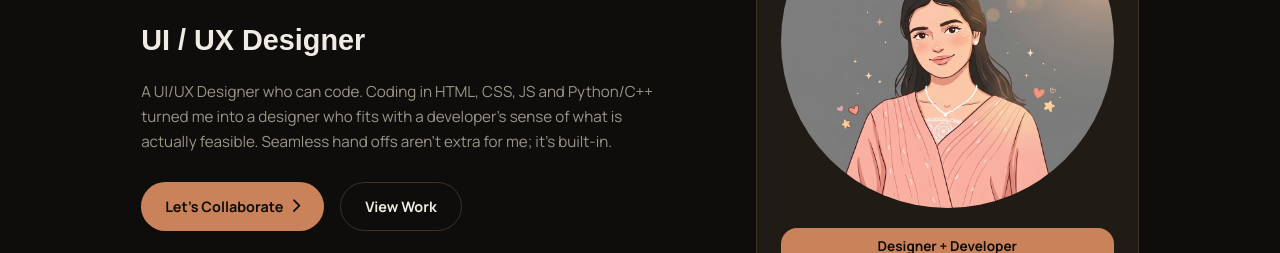
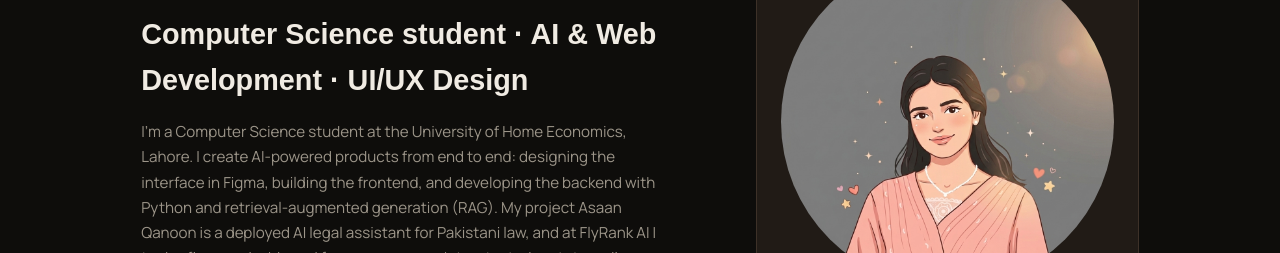
Before and after one commit to Hira807/Hira807.github.io, a plain HTML site: page index.html in a window 1280 px wide. Shown: the part 297-550 px from the top of the page. Drawn offline with Linux system fonts and the light colour scheme; a web font is replaced by a local one.

Commit message:
Update index.html
Updated the title and hero section content to reflect new focus on AI and web development.

```diff
--- a/index.html
+++ b/index.html
@@ -3,7 +3,7 @@
 <head>
     <meta charset="UTF-8">
     <meta name="viewport" content="width=device-width, initial-scale=1.0">
-    <title>Hira Tariq | UI/UX Designer & Developer</title>
+    <title>Hira Tariq | AI, Web Development & UI/UX</title>
     <link rel="stylesheet" href="Home.css">
 
     <!-- Google Fonts -->
@@ -40,10 +40,12 @@
                     <span class="badge-dot"></span> AVAILABLE FOR WORK
                 </div>
 
-                <h2 class="hero-title">UI / UX Designer</h2>
+                <h2 class="hero-title">Computer Science student · AI & Web Development · UI/UX Design</h2>
 
                 <p class="hero-description">
-                    A UI/UX Designer who can code. Coding in HTML, CSS, JS and Python/C++ turned me into a designer who fits with a developer's sense of what is actually feasible. Seamless hand offs aren't extra for me; it's built-in.
+                    I'm a Computer Science student at the University of Home Economics, Lahore. I create AI-powered products from end to end: designing the interface in Figma, building the frontend, and developing the backend with Python and retrieval-augmented generation (RAG).
+
+My project Asaan Qanoon is a deployed AI legal assistant for Pakistani law, and at FlyRank AI I took a finance dashboard from user research to a tested prototype. I'm currently looking for internship opportunities in AI, software development and product design.
                 </p>
 
                 <div class="hero-actions">
```
